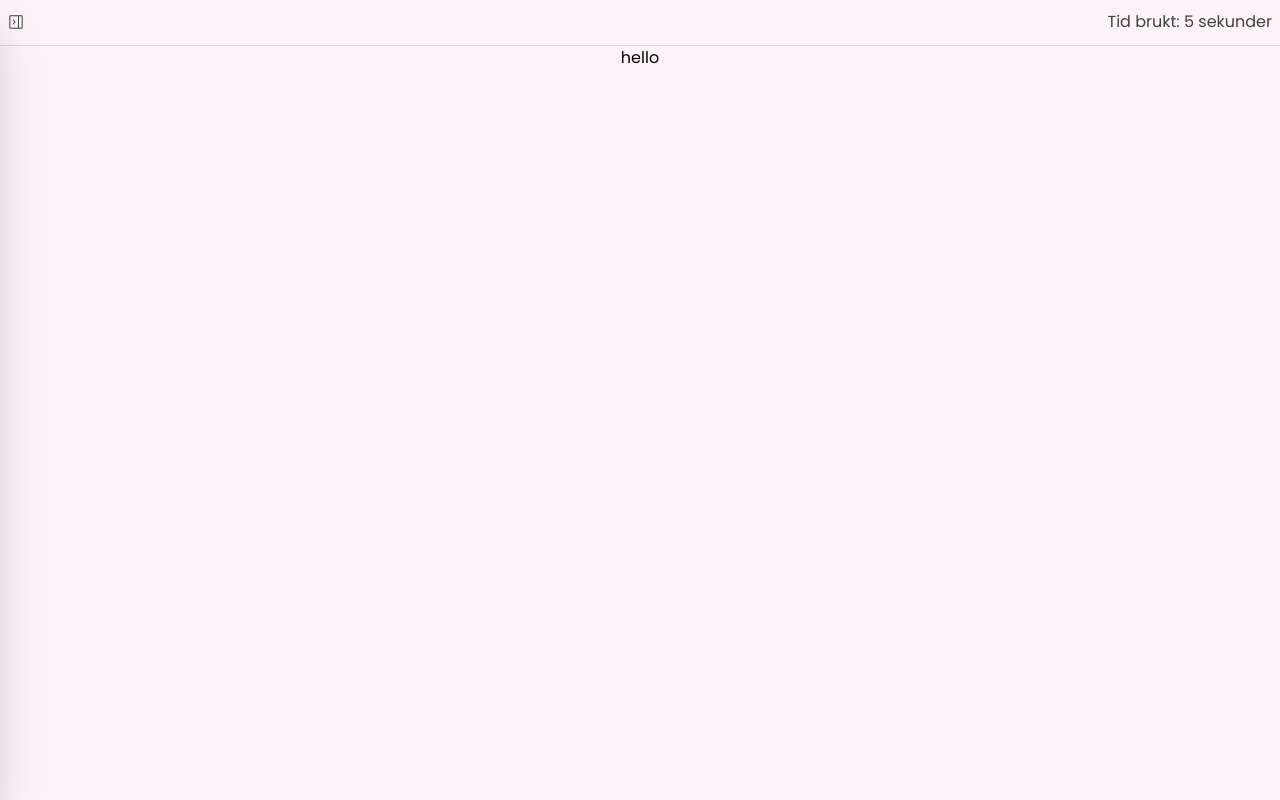
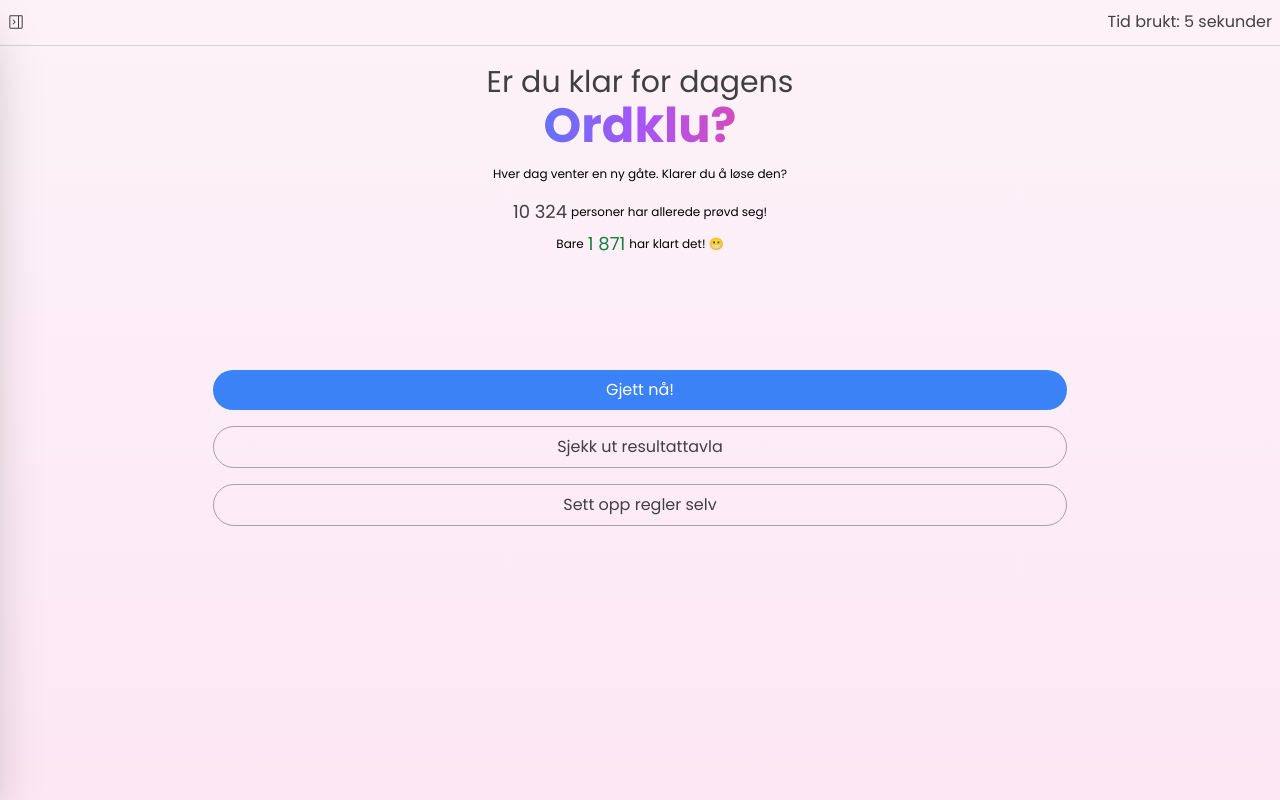
Before and after one commit to DanielMatrixSYS/ordklu, a React (Vite) app: page / in a window 1280 px wide. Built offline with nearby package versions, Linux system fonts and the light colour scheme; no server answers.

Commit message:
MainMenu ready for the beta release. Some words added backend. Sidebar fixed. Main game window also improved.

```diff
--- a/src/App.tsx
+++ b/src/App.tsx
@@ -9,7 +9,7 @@ function App() {
   const [page, setPage] = useState<PageName>("main");
 
   const pages: Record<PageName, React.ReactNode> = {
-    main: <MainMenu />,
+    main: <MainMenu setPage={setPage} />,
     game: <Main />,
   };
 
--- a/src/components/Main.tsx
+++ b/src/components/Main.tsx
@@ -93,6 +93,11 @@ const Main = () => {
     ],
   );
 
+  const shouldDisplayKeyboard = () => {
+    if (won) return false;
+    return currentRow - 1 !== rows - 1;
+  };
+
   useEffect(() => {
     document.addEventListener("keydown", handleKeyboardEvent);
 
@@ -117,10 +122,6 @@ const Main = () => {
 
   return (
     <div className="flex flex-col flex-grow w-full items-center mt-4 bg-pink-50">
-      {currentRow - 1 === 4 && (
-        <p className="text-2xl/8">Spillet er ferdig. Svaret er: {answer}</p>
-      )}
-
       <div className="flex flex-col items-center space-y-2">
         {Array.from({ length: rows }).map((_, i) => (
           <div key={i} className="flex space-x-2">
@@ -154,10 +155,21 @@ const Main = () => {
             </p>
           </div>
         )}
+
+        {currentRow - 1 === rows - 1 && !won && (
+          <div className="flex flex-col items-center">
+            <p className="text-base/8 text-red-600">
+              Beklager, du klarte det ikke :(
+            </p>
+            <p className="text-sm text-neutral-700">
+              Riktig svar var: {answer}
+            </p>
+          </div>
+        )}
       </div>
 
       <div className="flex flex-col my-4 space-y-4 w-full">
-        {!won && (
+        {shouldDisplayKeyboard() && (
           <>
             <div className="flex flex-wrap w-full space-x-2 items-center justify-center">
               {alphabetRowOne.split("").map((letter, i) => (
@@ -201,22 +213,33 @@ const Main = () => {
         )}
 
         <div className="flex flex-col items-center justify-center w-full space-y-2">
-          <button
-            className="flex items-center rounded-full justify-center h-10 border w-1/2 bg-pink-200"
-            onClick={handleEnterClick}
-          >
-            Sjekk
-          </button>
+          {!won && currentRow - 1 < rows - 1 && (
+            <button
+              className="flex items-center rounded-full justify-center h-10 border w-1/2 bg-pink-200 active:bg-pink-300"
+              onClick={handleEnterClick}
+            >
+              Sjekk
+            </button>
+          )}
 
           <button
-            className="flex items-center rounded-full justify-center h-10 border w-1/2 text-sm text-neutral-800/90 bg-transparent"
-            onClick={() => {
+            className={`flex items-center rounded-full justify-center h-10 border w-1/2 text-sm text-neutral-800/90 ${won || currentRow - 1 === rows - 1 ? "bg-pink-300/80 active:bg-pink-400/80" : "bg-transparent"}`}
+            onClick={async () => {
+              setLoading(true);
               setAttempts(
                 Array.from({ length: rows }, () => Array(columns).fill("")),
               );
 
               setCurrentRow(0);
               setCurrentColumn(0);
+              setWon(false);
+
+              await getRandomWord({ length: 5, category: "all" }).then(
+                (word: string) => {
+                  setAnswer(word.toUpperCase());
+                  setLoading(false);
+                },
+              );
             }}
           >
             Gi meg nytt ord
--- a/src/components/MainMenu.tsx
+++ b/src/components/MainMenu.tsx
@@ -1,5 +1,62 @@
-const MainMenu = () => {
-  return <div>hello</div>;
+import React from "react";
+import { PageName } from "../App.tsx";
+
+const MainMenu: React.FC<{ setPage: (page: PageName) => void }> = ({
+  setPage,
+}) => {
+  return (
+    <div className="flex bg-gradient-to-t from-pink-100 to-pink-50 flex-col items-center w-full h-full">
+      <div className="flex flex-col mt-4">
+        <div className="flex flex-col">
+          <h1 className="text-3xl/10 text-center text-neutral-700">
+            Er du klar for dagens
+          </h1>
+
+          <h1 className="text-5xl font-bold text-center bg-gradient-to-r from-blue-500 via-purple-500 to-pink-500 text-transparent bg-clip-text">
+            Ordklu?
+          </h1>
+        </div>
+
+        <p className="text-xs mt-4 text-center">
+          Hver dag venter en ny gåte. Klarer du å løse den?
+        </p>
+
+        <div className="flex items-center flex-col mt-4 space-y-1">
+          <p className="flex items-center text-xs text-center">
+            <span className="text-lg text-neutral-700 mr-1">10 324</span>
+            personer har allerede prøvd seg!
+          </p>
+          <p className="flex items-center text-xs text-center">
+            Bare <span className="text-lg text-green-700 mx-1">1 871</span>
+            har klart det! 😬
+          </p>
+        </div>
+      </div>
+
+      <div className="flex flex-col items-center mt-28 w-full">
+        <button
+          className="px-8 w-2/3 py-2 bg-blue-500 text-white rounded-full"
+          onClick={() => setPage("game")}
+        >
+          Gjett nå!
+        </button>
+
+        <button
+          className="px-8 py-2 w-2/3 bg-transparent border border-neutral-400 text-neutral-700 rounded-full mt-4"
+          onClick={() => alert("Not implemented yet!")}
+        >
+          Sjekk ut resultattavla
+        </button>
+
+        <button
+          className="mt-4 px-4 py-2 w-2/3 border border-neutral-400 bg-transparent text-neutral-700 rounded-full"
+          onClick={() => alert("Not implemented yet!")}
+        >
+          Sett opp regler selv
+        </button>
+      </div>
+    </div>
+  );
 };
 
 export default MainMenu;
--- a/src/components/Sidebar.tsx
+++ b/src/components/Sidebar.tsx
@@ -11,6 +11,9 @@ const Sidebar: React.FC<{
   const buttonsAndPages: Record<string, PageName | "lukk"> = {
     Hovedmeny: "main",
     Spill: "game",
+    Resultattavle: "main",
+    Innstillinger: "main",
+    Hjelp: "main",
     Lukk: "lukk",
   };
 
```
